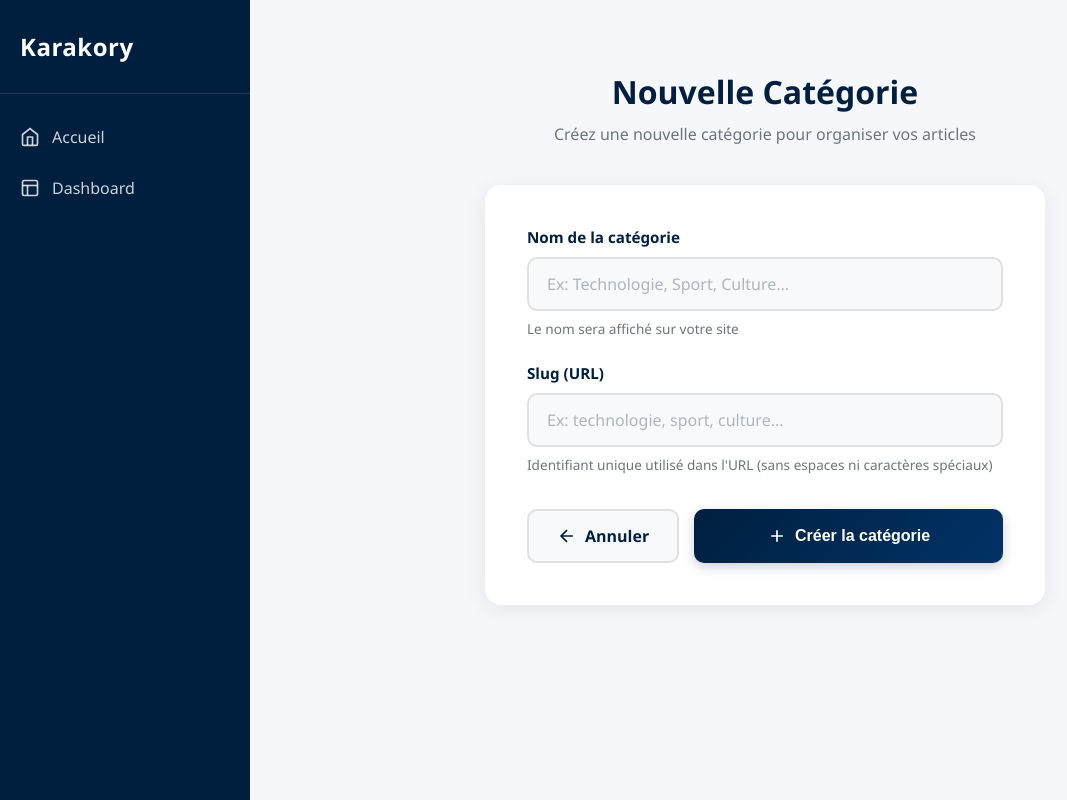
After one commit to sariakaraza/karakory, a PHP site: page /pages/category/form.php in a window 1280 px wide. The commit adds this page. Shown: the whole page, without its empty margins (0-1067 px from the left). Run offline with PHP 8.4, Linux system fonts and the light colour scheme.

Commit message:
feat : add category form page and update dashboard links

```diff
--- a/assets/css/dashboard.css
+++ b/assets/css/dashboard.css
@@ -100,6 +100,10 @@ body {
     display: grid;
     grid-template-columns: repeat(auto-fit, minmax(300px, 1fr));
     gap: 30px;
+}
+
+.welcome-cards a, h3, p {
+    text-decoration: none;
 }
 
 .welcome-card {
--- /dev/null
+++ b/pages/category/form.php
@@ -0,0 +1,260 @@
+<!DOCTYPE html>
+<html lang="fr">
+<head>
+    <meta charset="UTF-8">
+    <meta name="viewport" content="width=device-width, initial-scale=1.0">
+    <title>Karakory - Nouvelle Catégorie</title>
+    <link rel="stylesheet" href="../../assets/css/dashboard.css">
+    <style>
+        .form-container {
+            max-width: 600px;
+            margin: 0 auto;
+            padding: 40px 20px;
+        }
+
+        .form-header {
+            text-align: center;
+            margin-bottom: 40px;
+        }
+
+        .form-header h1 {
+            color: #001f3f;
+            font-size: 2rem;
+            font-weight: 700;
+            margin-bottom: 10px;
+        }
+
+        .form-header p {
+            color: #6c757d;
+            font-size: 1rem;
+        }
+
+        .form-card {
+            background: white;
+            padding: 40px;
+            border-radius: 16px;
+            box-shadow: 0 4px 20px rgba(0, 0, 0, 0.08);
+            border: 2px solid transparent;
+            transition: all 0.3s ease;
+        }
+
+        .form-card:hover {
+            border-color: #001f3f;
+            box-shadow: 0 8px 30px rgba(0, 0, 0, 0.12);
+        }
+
+        .form-group {
+            margin-bottom: 25px;
+        }
+
+        .form-group label {
+            display: block;
+            color: #001f3f;
+            font-weight: 600;
+            margin-bottom: 10px;
+            font-size: 0.95rem;
+        }
+
+        .form-group input {
+            width: 100%;
+            padding: 14px 18px;
+            border: 2px solid #e0e0e0;
+            border-radius: 10px;
+            font-size: 1rem;
+            font-family: inherit;
+            transition: all 0.3s ease;
+            background-color: #f8f9fa;
+        }
+
+        .form-group input:focus {
+            outline: none;
+            border-color: #001f3f;
+            background-color: white;
+            box-shadow: 0 0 0 4px rgba(0, 31, 63, 0.1);
+        }
+
+        .form-group input::placeholder {
+            color: #adb5bd;
+        }
+
+        .form-group small {
+            display: block;
+            margin-top: 8px;
+            color: #6c757d;
+            font-size: 0.85rem;
+        }
+
+        .form-actions {
+            display: flex;
+            gap: 15px;
+            margin-top: 35px;
+        }
+
+        .btn {
+            display: inline-flex;
+            align-items: center;
+            justify-content: center;
+            gap: 8px;
+            padding: 14px 28px;
+            border-radius: 10px;
+            font-weight: 600;
+            font-size: 1rem;
+            cursor: pointer;
+            transition: all 0.3s ease;
+            border: none;
+            text-decoration: none;
+        }
+
+        .btn-primary {
+            background: linear-gradient(135deg, #001f3f 0%, #003366 100%);
+            color: white;
+            flex: 1;
+            box-shadow: 0 4px 12px rgba(0, 31, 63, 0.2);
+        }
+
+        .btn-primary:hover {
+            background: linear-gradient(135deg, #003366 0%, #004d99 100%);
+            transform: translateY(-2px);
+            box-shadow: 0 6px 16px rgba(0, 31, 63, 0.3);
+        }
+
+        .btn-secondary {
+            background-color: #f8f9fa;
+            color: #001f3f;
+            border: 2px solid #e0e0e0;
+        }
+
+        .btn-secondary:hover {
+            background-color: #e9ecef;
+            border-color: #001f3f;
+        }
+
+        .btn svg {
+            width: 20px;
+            height: 20px;
+        }
+
+        /* Message de succès/erreur */
+        .alert {
+            padding: 15px 20px;
+            border-radius: 10px;
+            margin-bottom: 25px;
+            font-weight: 500;
+        }
+
+        .alert-success {
+            background-color: #d4edda;
+            color: #155724;
+            border: 1px solid #c3e6cb;
+        }
+
+        .alert-error {
+            background-color: #f8d7da;
+            color: #721c24;
+            border: 1px solid #f5c6cb;
+        }
+
+        @media (max-width: 768px) {
+            .form-container {
+                padding: 30px 15px;
+            }
+
+            .form-card {
+                padding: 25px;
+            }
+
+            .form-actions {
+                flex-direction: column;
+            }
+
+            .btn {
+                width: 100%;
+            }
+        }
+    </style>
+</head>
+<body>
+    <div class="app-layout">
+        <?php include __DIR__ . '/../../inc/components/sidebar.php'; ?>
+
+        <main class="main-content">
+            <div class="form-container">
+                <div class="form-header">
+                    <h1>Nouvelle Catégorie</h1>
+                    <p>Créez une nouvelle catégorie pour organiser vos articles</p>
+                </div>
+
+                <div class="form-card">
+                    <?php if (isset($_GET['success'])): ?>
+                        <div class="alert alert-success">
+                            Catégorie créée avec succès !
+                        </div>
+                    <?php endif; ?>
+
+                    <?php if (isset($_GET['error'])): ?>
+                        <div class="alert alert-error">
+                            Une erreur est survenue. Veuillez réessayer.
+                        </div>
+                    <?php endif; ?>
+
+                    <form action="" method="POST">
+                        <div class="form-group">
+                            <label for="nom">Nom de la catégorie</label>
+                            <input
+                                type="text"
+                                id="nom"
+                                name="nom"
+                                placeholder="Ex: Technologie, Sport, Culture..."
+                                required
+                            >
+                            <small>Le nom sera affiché sur votre site</small>
+                        </div>
+
+                        <div class="form-group">
+                            <label for="slug">Slug (URL)</label>
+                            <input
+                                type="text"
+                                id="slug"
+                                name="slug"
+                                placeholder="Ex: technologie, sport, culture..."
+                                required
+                            >
+                            <small>Identifiant unique utilisé dans l'URL (sans espaces ni caractères spéciaux)</small>
+                        </div>
+
+                        <div class="form-actions">
+                            <a href="../dashboard/first.php" class="btn btn-secondary">
+                                <svg xmlns="http://www.w3.org/2000/svg" viewBox="0 0 24 24" fill="none" stroke="currentColor" stroke-width="2">
+                                    <path d="M19 12H5M12 19l-7-7 7-7"/>
+                                </svg>
+                                Annuler
+                            </a>
+                            <button type="submit" class="btn btn-primary">
+                                <svg xmlns="http://www.w3.org/2000/svg" viewBox="0 0 24 24" fill="none" stroke="currentColor" stroke-width="2">
+                                    <path d="M12 5v14M5 12h14"/>
+                                </svg>
+                                Créer la catégorie
+                            </button>
+                        </div>
+                    </form>
+                </div>
+            </div>
+        </main>
+    </div>
+
+    <script>
+        // Génération automatique du slug à partir du nom
+        document.getElementById('nom').addEventListener('input', function() {
+            const slug = this.value
+                .toLowerCase()
+                .normalize('NFD')
+                .replace(/[\u0300-\u036f]/g, '') // Supprime les accents
+                .replace(/[^a-z0-9\s-]/g, '')    // Supprime les caractères spéciaux
+                .replace(/\s+/g, '-')             // Remplace les espaces par des tirets
+                .replace(/-+/g, '-')              // Supprime les tirets multiples
+                .trim();
+            document.getElementById('slug').value = slug;
+        });
+    </script>
+</body>
+</html>
--- a/pages/dashboard/first.php
+++ b/pages/dashboard/first.php
@@ -26,7 +26,7 @@
                         <h3>Gérez vos articles</h3>
                         <p>Créez, modifiez et publiez vos articles en toute simplicité</p>
                     </div>
-
+                    <a href="../category/form.php">
                         <div class="welcome-card">
                             <div class="card-icon">
                                 <svg xmlns="http://www.w3.org/2000/svg" width="50" height="50" viewBox="0 0 24 24" fill="none" stroke="currentColor" stroke-width="2">
@@ -39,6 +39,7 @@
                             <h3>Organisez par catégories</h3>
                             <p>Structurez votre contenu avec des catégories personnalisées</p>
                         </div>
+                    </a>
                 </div>
             </div>
         </main>
```
Lines whose indentation alone changed are shown as unchanged.
